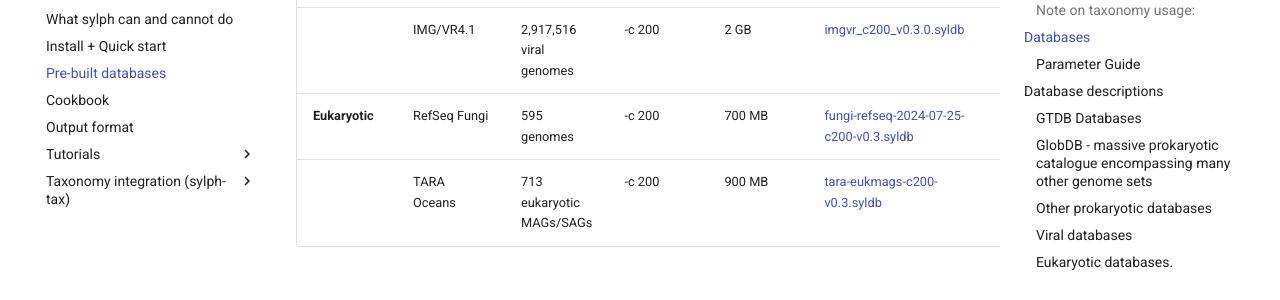
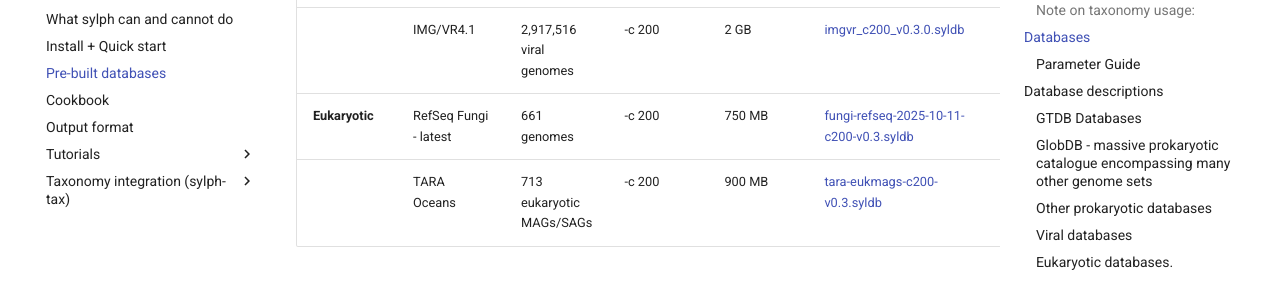
Before and after one commit to sylph-docs/sylph-docs.github.io, an MkDocs documentation site: the page built from docs/pre‐built-databases.md, in a window 1280 px wide and 900 px high, scrolled down 1513 px. Shown: the part 152-452 px from the top of the window. Built offline with MkDocs 1.6.1 and Material for MkDocs 9.7.7, drawn with Linux system fonts in a browser that asks for light colours.

Commit message:
Update pre‐built-databases.md

```diff
--- a/docs/pre‐built-databases.md
+++ b/docs/pre‐built-databases.md
@@ -38,7 +38,7 @@ Most the databases have associated taxonomies that sylph can utilize. See [here
 | **Viral** | UHGV | 171,338 gut vOTUs | -c 100 | 0.4 GB | [uhgv_c100_dbv1.syldb](http://faust.compbio.cs.cmu.edu/sylph-stuff/uhgv_c100_dbv1.syldb) | [mirror](https://storage.googleapis.com/sylph-stuff/uhgv_c100_dbv1.syldb) | |
 | | UHGV | 171,338 gut vOTUs | -c 200 | 0.2 GB | [uhgv_c200_dbv1.syldb](http://faust.compbio.cs.cmu.edu/sylph-stuff/uhgv_c200_dbv1.syldb) | [mirror](https://storage.googleapis.com/sylph-stuff/uhgv_c200_dbv1.syldb) | |
 | | IMG/VR4.1 | 2,917,516 viral genomes | -c 200 | 2 GB | [imgvr_c200_v0.3.0.syldb](http://faust.compbio.cs.cmu.edu/sylph-stuff/imgvr_c200_v0.3.0.syldb) | [mirror](https://storage.googleapis.com/sylph-stuff/imgvr_c200_v0.3.0.syldb) | |
-| **Eukaryotic** | RefSeq Fungi | 595 genomes | -c 200 | 700 MB | [fungi-refseq-2024-07-25-c200-v0.3.syldb](http://faust.compbio.cs.cmu.edu/sylph-stuff/fungi-refseq-2024-07-25-c200-v0.3.syldb) | [mirror](https://storage.googleapis.com/sylph-stuff/fungi-refseq-2024-07-25-c200-v0.3.syldb) | |
+| **Eukaryotic** | RefSeq Fungi - latest | 661 genomes | -c 200 | 750 MB | [fungi-refseq-2025-10-11-c200-v0.3.syldb](http://faust.compbio.cs.cmu.edu/sylph-stuff/fungi-refseq-2025-10-11-c200-dbv1.syldb ) | [mirror](https://storage.googleapis.com/sylph-stuff/fungi-refseq-2025-10-11-c200-dbv1.syldb ) | |
 | | TARA Oceans | 713 eukaryotic MAGs/SAGs | -c 200 | 900 MB | [tara-eukmags-c200-v0.3.syldb](http://faust.compbio.cs.cmu.edu/sylph-stuff/tara-eukmags-c200-v0.3.syldb) | [mirror](https://storage.googleapis.com/sylph-stuff/tara-eukmags-c200-v0.3.syldb) | |
 
 ## Parameter Guide
```
